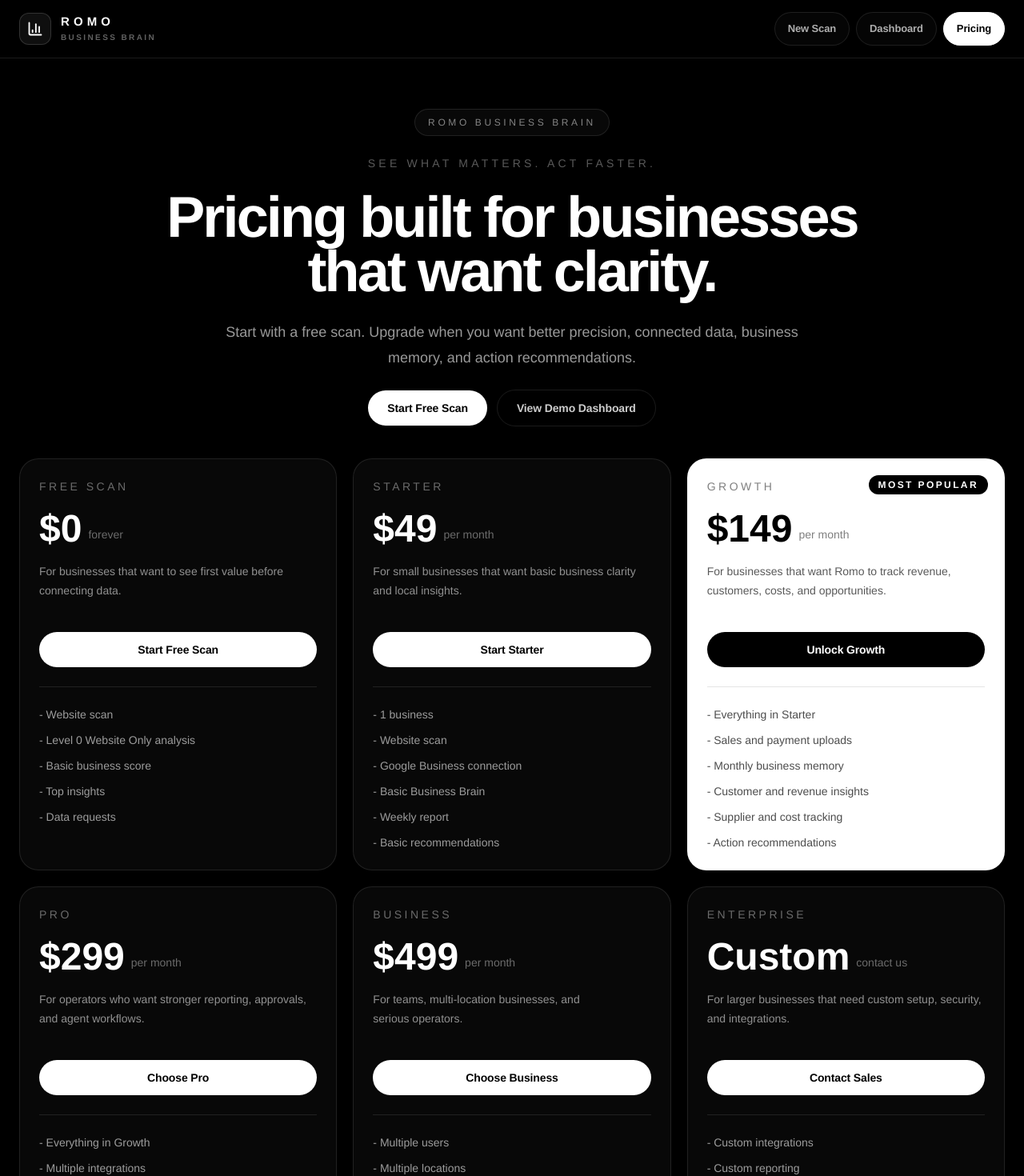
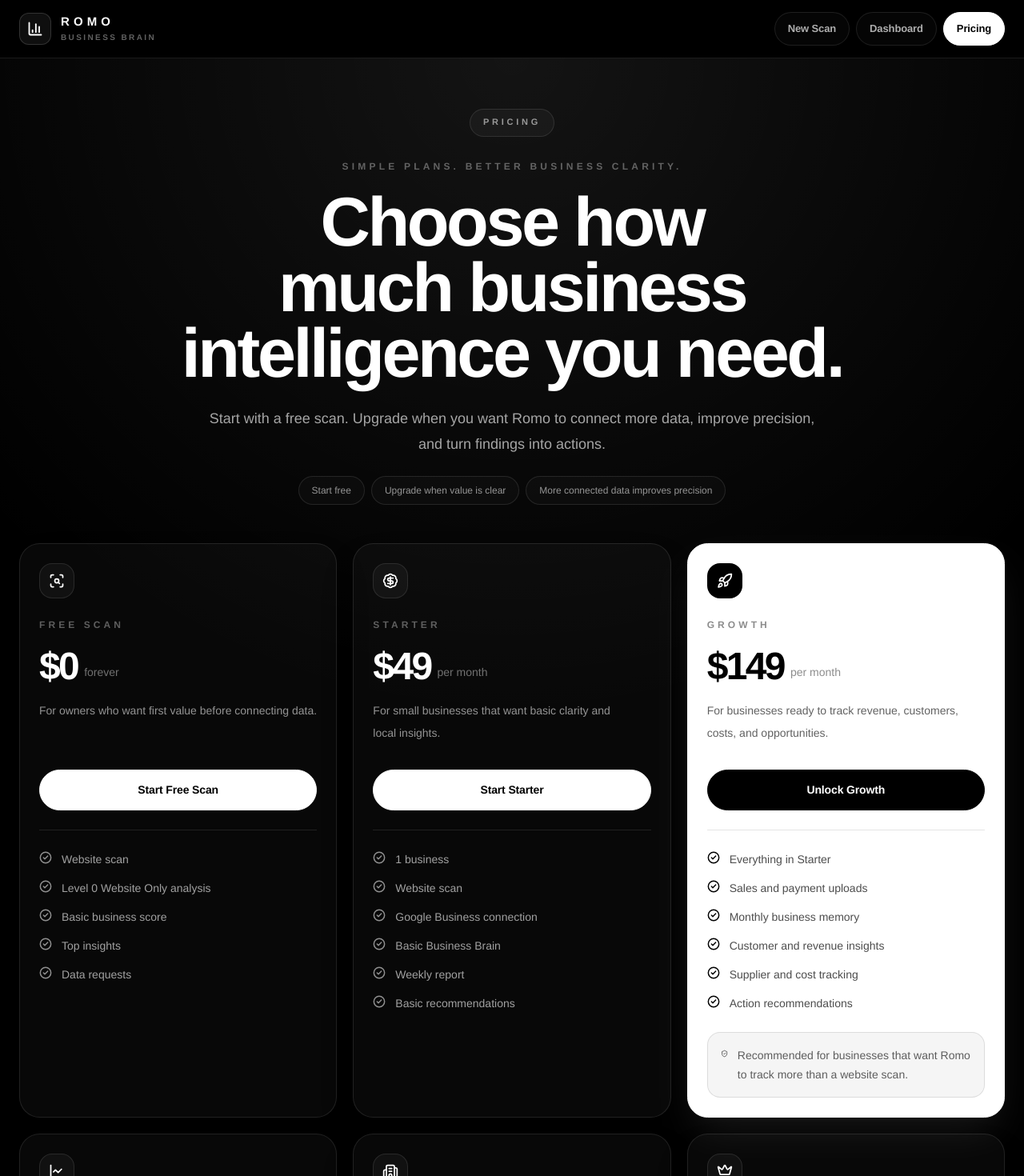
Before and after one commit to pvromo356-source/Romo-ai, a Next.js app: page /pricing in a window 1280 px wide. Shown: the top 1470 px of the page at 80% size. Built offline with nearby package versions, Linux system fonts and the light colour scheme.

Commit message:
Polish pricing page

```diff
--- a/app/pricing/page.tsx
+++ b/app/pricing/page.tsx
@@ -1,58 +1,74 @@
-import Link from "next/link";
 import { PricingTable } from "@/components/pricing/PricingTable";
+import { RomoBadge } from "@/components/ui";
+
+const trustPoints = [
+  "Start free",
+  "Upgrade when value is clear",
+  "More connected data improves precision",
+];
 
 export default function PricingPage() {
   return (
-    <main className="min-h-screen bg-black text-white">
-      <section className="mx-auto flex w-full max-w-7xl flex-col gap-10 px-6 py-16">
-        <div className="flex flex-col gap-6 text-center">
-          <div className="mx-auto rounded-full border border-white/10 bg-white/[0.03] px-4 py-2 text-xs uppercase tracking-[0.3em] text-white/50">
-            Romo Business Brain
-          </div>
+    <main className="min-h-screen overflow-hidden bg-black text-white">
+      <section className="relative mx-auto flex w-full max-w-7xl flex-col px-6 py-14 md:py-16">
+        <div className="pointer-events-none absolute inset-0 bg-[radial-gradient(circle_at_top,rgba(255,255,255,0.08),transparent_38%)]" />
+        <div className="pointer-events-none absolute left-1/2 top-0 h-px w-[70%] -translate-x-1/2 bg-gradient-to-r from-transparent via-white/20 to-transparent" />
 
-          <p className="text-sm uppercase tracking-[0.3em] text-white/35">
-            See what matters. Act faster.
+        <div className="relative z-10">
+          <div className="mx-auto max-w-4xl text-center">
+            <RomoBadge>Pricing</RomoBadge>
+
+            <p className="mt-7 text-[12px] font-semibold uppercase tracking-[0.35em] text-white/35">
+              Simple plans. Better business clarity.
             </p>
 
-          <h1 className="mx-auto max-w-5xl text-5xl font-semibold tracking-tight md:text-7xl">
-            Pricing built for businesses that want clarity.
+            <h1 className="mt-5 text-5xl font-semibold leading-[0.94] tracking-[-0.055em] md:text-7xl lg:text-[5.4rem]">
+              Choose how much business intelligence you need.
             </h1>
 
-          <p className="mx-auto max-w-3xl text-lg leading-8 text-white/60">
-            Start with a free scan. Upgrade when you want better precision, connected data,
-            business memory, and action recommendations.
+            <p className="mx-auto mt-6 max-w-3xl text-[17px] leading-8 text-white/64 md:text-[18px]">
+              Start with a free scan. Upgrade when you want Romo to connect more data, improve precision, and turn findings into actions.
             </p>
 
-          <div className="flex flex-col items-center justify-center gap-3 sm:flex-row">
-            <Link
-              href="/"
-              className="rounded-full bg-white px-6 py-3 text-sm font-semibold text-black transition hover:bg-white/80"
+            <div className="mt-6 flex flex-wrap justify-center gap-2">
+              {trustPoints.map((point) => (
+                <span
+                  key={point}
+                  className="rounded-full border border-white/10 bg-white/[0.025] px-4 py-2 text-[12px] font-medium text-white/56"
                 >
-              Start Free Scan
-            </Link>
-
-            <Link
-              href="/dashboard"
-              className="rounded-full border border-white/10 px-6 py-3 text-sm font-semibold text-white/80 transition hover:bg-white/10"
-            >
-              View Demo Dashboard
-            </Link>
+                  {point}
+                </span>
+              ))}
             </div>
           </div>
 
+          <div className="mt-12">
             <PricingTable />
+          </div>
 
-        <div className="rounded-3xl border border-white/10 bg-white/[0.03] p-6 text-center">
-          <p className="text-sm uppercase tracking-[0.25em] text-white/35">
+          <div
+            id="white-glove"
+            className="mt-8 rounded-[1.6rem] border border-white/10 bg-white/[0.03] p-6 shadow-2xl shadow-black/30"
+          >
+            <div className="flex flex-col gap-5 md:flex-row md:items-center md:justify-between">
+              <div>
+                <p className="text-[12px] font-semibold uppercase tracking-[0.34em] text-white/35">
                   Optional setup
                 </p>
+                <h2 className="mt-3 text-3xl font-semibold tracking-[-0.04em]">
+                  White Glove Setup
+                </h2>
+                <p className="mt-3 max-w-3xl text-[14px] leading-7 text-white/56">
+                  For owners who want help connecting data, setting up the first Business Brain, and getting the first report ready.
+                </p>
+              </div>
 
-          <h2 className="mt-3 text-3xl font-semibold">White Glove Setup - $499 one-time</h2>
-
-          <p className="mx-auto mt-3 max-w-3xl text-sm leading-6 text-white/55">
-            For owners who do not want to configure anything. Romo helps set up the first
-            business profile, data sources, and initial recommendations.
-          </p>
+              <div className="rounded-2xl border border-white/10 bg-black/45 px-6 py-5 text-left md:text-right">
+                <p className="text-4xl font-semibold tracking-[-0.05em]">$499</p>
+                <p className="mt-1 text-sm text-white/42">one-time</p>
+              </div>
+            </div>
+          </div>
         </div>
       </section>
     </main>
--- a/components/pricing/PricingTable.tsx
+++ b/components/pricing/PricingTable.tsx
@@ -1,14 +1,37 @@
-import Link from "next/link";
+import type { LucideIcon } from "lucide-react";
+import {
+  BadgeDollarSign,
+  Building2,
+  CheckCircle2,
+  Crown,
+  LineChart,
+  Rocket,
+  ScanSearch,
+  ShieldCheck,
+} from "lucide-react";
+import { RomoBadge, RomoButton, RomoCard } from "@/components/ui";
 
-const plans = [
+type Plan = {
+  name: string;
+  price: string;
+  cadence: string;
+  description: string;
+  cta: string;
+  href: string;
+  highlight?: boolean;
+  icon: LucideIcon;
+  features: string[];
+};
+
+const plans: Plan[] = [
   {
     name: "Free Scan",
     price: "$0",
     cadence: "forever",
-    description: "For businesses that want to see first value before connecting data.",
+    description: "For owners who want first value before connecting data.",
     cta: "Start Free Scan",
     href: "/",
-    highlight: false,
+    icon: ScanSearch,
     features: [
       "Website scan",
       "Level 0 Website Only analysis",
@@ -21,10 +44,10 @@
     name: "Starter",
     price: "$49",
     cadence: "per month",
-    description: "For small businesses that want basic business clarity and local insights.",
+    description: "For small businesses that want basic clarity and local insights.",
     cta: "Start Starter",
     href: "/checkout?plan=starter",
-    highlight: false,
+    icon: BadgeDollarSign,
     features: [
       "1 business",
       "Website scan",
@@ -38,10 +61,11 @@
     name: "Growth",
     price: "$149",
     cadence: "per month",
-    description: "For businesses that want Romo to track revenue, customers, costs, and opportunities.",
+    description: "For businesses ready to track revenue, customers, costs, and opportunities.",
     cta: "Unlock Growth",
     href: "/checkout?plan=growth",
     highlight: true,
+    icon: Rocket,
     features: [
       "Everything in Starter",
       "Sales and payment uploads",
@@ -55,10 +79,10 @@
     name: "Pro",
     price: "$299",
     cadence: "per month",
-    description: "For operators who want stronger reporting, approvals, and agent workflows.",
+    description: "For operators who want stronger reporting, approvals, and workflows.",
     cta: "Choose Pro",
     href: "/checkout?plan=pro",
-    highlight: false,
+    icon: LineChart,
     features: [
       "Everything in Growth",
       "Multiple integrations",
@@ -75,7 +99,7 @@
     description: "For teams, multi-location businesses, and serious operators.",
     cta: "Choose Business",
     href: "/checkout?plan=business",
-    highlight: false,
+    icon: Building2,
     features: [
       "Multiple users",
       "Multiple locations",
@@ -91,8 +115,8 @@
     cadence: "contact us",
     description: "For larger businesses that need custom setup, security, and integrations.",
     cta: "Contact Sales",
-    href: "/pricing",
-    highlight: false,
+    href: "#white-glove",
+    icon: Crown,
     features: [
       "Custom integrations",
       "Custom reporting",
@@ -107,58 +131,114 @@
 export function PricingTable() {
   return (
     <div className="grid gap-5 lg:grid-cols-3">
-      {plans.map((plan) => (
-        <div
+      {plans.map((plan) => {
+        const Icon = plan.icon;
+        const isHighlighted = Boolean(plan.highlight);
+
+        return (
+          <RomoCard
             key={plan.name}
-          className={`relative rounded-3xl border p-6 ${
-            plan.highlight
-              ? "border-white/40 bg-white text-black"
-              : "border-white/10 bg-white/[0.03] text-white"
+            tone={isHighlighted ? "light" : "default"}
+            className={`relative flex min-h-full flex-col p-6 ${
+              isHighlighted ? "shadow-white/10" : ""
             }`}
           >
-          {plan.highlight ? (
-            <div className="absolute right-5 top-5 rounded-full bg-black px-3 py-1 text-xs font-semibold uppercase tracking-[0.2em] text-white">
+            {isHighlighted ? (
+              <div className="absolute right-5 top-5">
+                <RomoBadge className="border-black/10 bg-black text-white">
                   Most Popular
+                </RomoBadge>
               </div>
             ) : null}
 
-          <p className={`text-sm uppercase tracking-[0.25em] ${plan.highlight ? "text-black/50" : "text-white/40"}`}>
+            <div
+              className={`flex h-11 w-11 items-center justify-center rounded-2xl border ${
+                isHighlighted
+                  ? "border-black/10 bg-black text-white"
+                  : "border-white/10 bg-white/[0.04] text-white"
+              }`}
+            >
+              <Icon className="h-5 w-5" strokeWidth={2.1} />
+            </div>
+
+            <p
+              className={`mt-6 text-[12px] font-semibold uppercase tracking-[0.34em] ${
+                isHighlighted ? "text-black/45" : "text-white/35"
+              }`}
+            >
               {plan.name}
             </p>
 
             <div className="mt-5 flex items-end gap-2">
-            <p className="text-5xl font-semibold">{plan.price}</p>
-            <p className={`pb-2 text-sm ${plan.highlight ? "text-black/50" : "text-white/40"}`}>
+              <p className="text-5xl font-semibold tracking-[-0.055em]">
+                {plan.price}
+              </p>
+              <p
+                className={`pb-2 text-sm font-medium ${
+                  isHighlighted ? "text-black/45" : "text-white/42"
+                }`}
+              >
                 {plan.cadence}
               </p>
             </div>
 
-          <p className={`mt-4 min-h-16 text-sm leading-6 ${plan.highlight ? "text-black/65" : "text-white/55"}`}>
+            <p
+              className={`mt-4 min-h-16 text-[14px] leading-7 ${
+                isHighlighted ? "text-black/62" : "text-white/56"
+              }`}
+            >
               {plan.description}
             </p>
 
-          <Link
+            <div className="mt-6">
+              <RomoButton
                 href={plan.href}
-            className={`mt-6 inline-flex w-full items-center justify-center rounded-full px-5 py-3 text-sm font-semibold transition ${
-              plan.highlight
-                ? "bg-black text-white hover:bg-black/80"
-                : "bg-white text-black hover:bg-white/80"
+                size="lg"
+                variant={isHighlighted ? "dark" : "primary"}
+                className="w-full"
+              >
+                {plan.cta}
+              </RomoButton>
+            </div>
+
+            <div
+              className={`mt-6 h-px ${
+                isHighlighted ? "bg-black/10" : "bg-white/10"
+              }`}
+            />
+
+            <ul className="mt-6 flex flex-1 flex-col gap-3">
+              {plan.features.map((feature) => (
+                <li
+                  key={feature}
+                  className={`flex items-start gap-3 text-sm leading-6 ${
+                    isHighlighted ? "text-black/70" : "text-white/62"
                   }`}
                 >
-            {plan.cta}
-          </Link>
-
-          <div className={`mt-6 h-px ${plan.highlight ? "bg-black/10" : "bg-white/10"}`} />
-
-          <ul className="mt-6 flex flex-col gap-3">
-            {plan.features.map((feature) => (
-              <li key={feature} className={`text-sm ${plan.highlight ? "text-black/70" : "text-white/60"}`}>
-                - {feature}
+                  <CheckCircle2
+                    className={`mt-0.5 h-4 w-4 shrink-0 ${
+                      isHighlighted ? "text-black" : "text-white/55"
+                    }`}
+                    strokeWidth={2.2}
+                  />
+                  <span>{feature}</span>
                 </li>
               ))}
             </ul>
+
+            {isHighlighted ? (
+              <div className="mt-6 rounded-2xl border border-black/10 bg-black/[0.04] p-4">
+                <div className="flex items-start gap-3">
+                  <ShieldCheck className="mt-0.5 h-4 w-4 text-black/70" strokeWidth={2.1} />
+                  <p className="text-sm leading-6 text-black/62">
+                    Recommended for businesses that want Romo to track more than a website scan.
+                  </p>
                 </div>
-      ))}
+              </div>
+            ) : null}
+          </RomoCard>
+        );
+      })}
     </div>
   );
 }
--- a/components/ui/RomoButton.tsx
+++ b/components/ui/RomoButton.tsx
@@ -1,7 +1,7 @@
 import Link from "next/link";
 import type { ButtonHTMLAttributes, ReactNode } from "react";
 
-type RomoButtonVariant = "primary" | "secondary" | "ghost" | "danger";
+type RomoButtonVariant = "primary" | "secondary" | "ghost" | "danger" | "dark";
 type RomoButtonSize = "sm" | "md" | "lg";
 
 type BaseProps = {
@@ -26,6 +26,10 @@
 }
 
 function getVariantClass(variant: RomoButtonVariant) {
+  if (variant === "dark") {
+    return "border-black bg-black text-white hover:bg-black/80";
+  }
+
   if (variant === "secondary") {
     return "border-white/10 bg-white/[0.04] text-white hover:border-white/25 hover:bg-white/10";
   }
```
Lines whose indentation alone changed are shown as unchanged.
